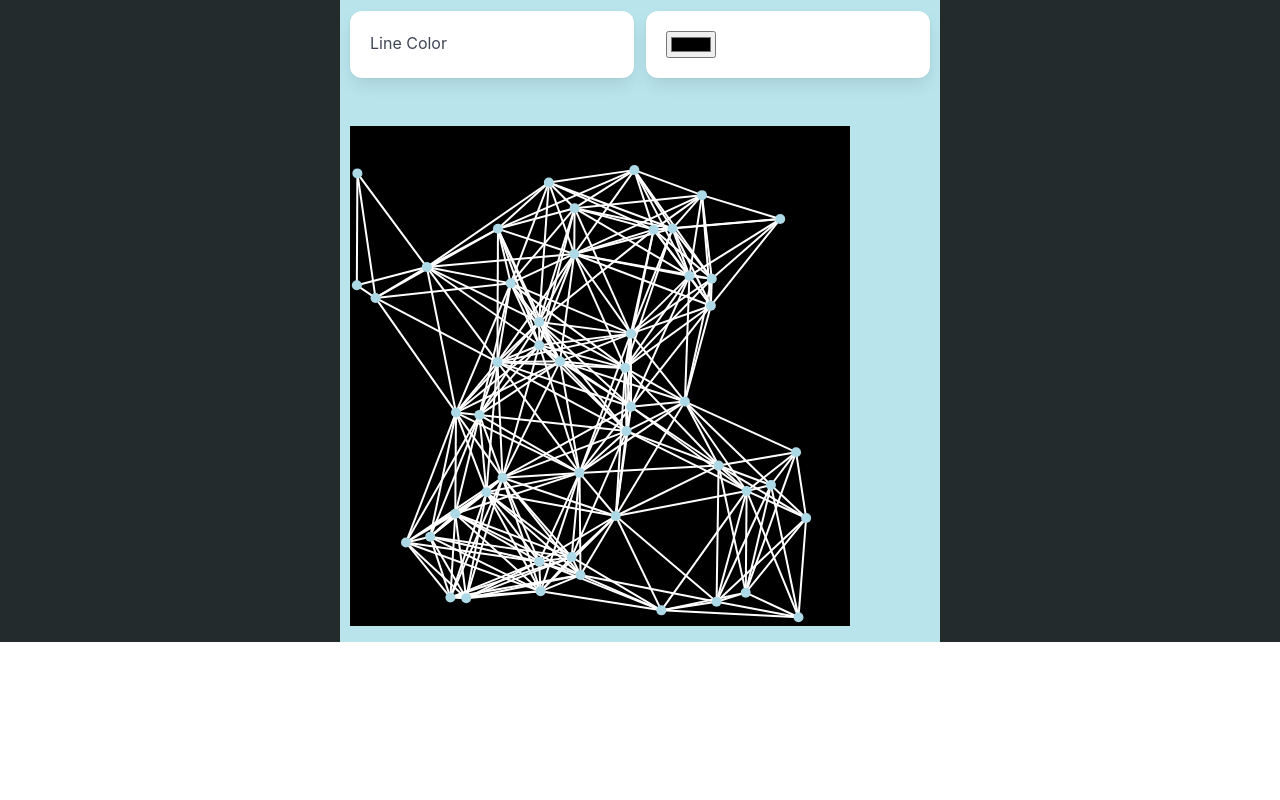
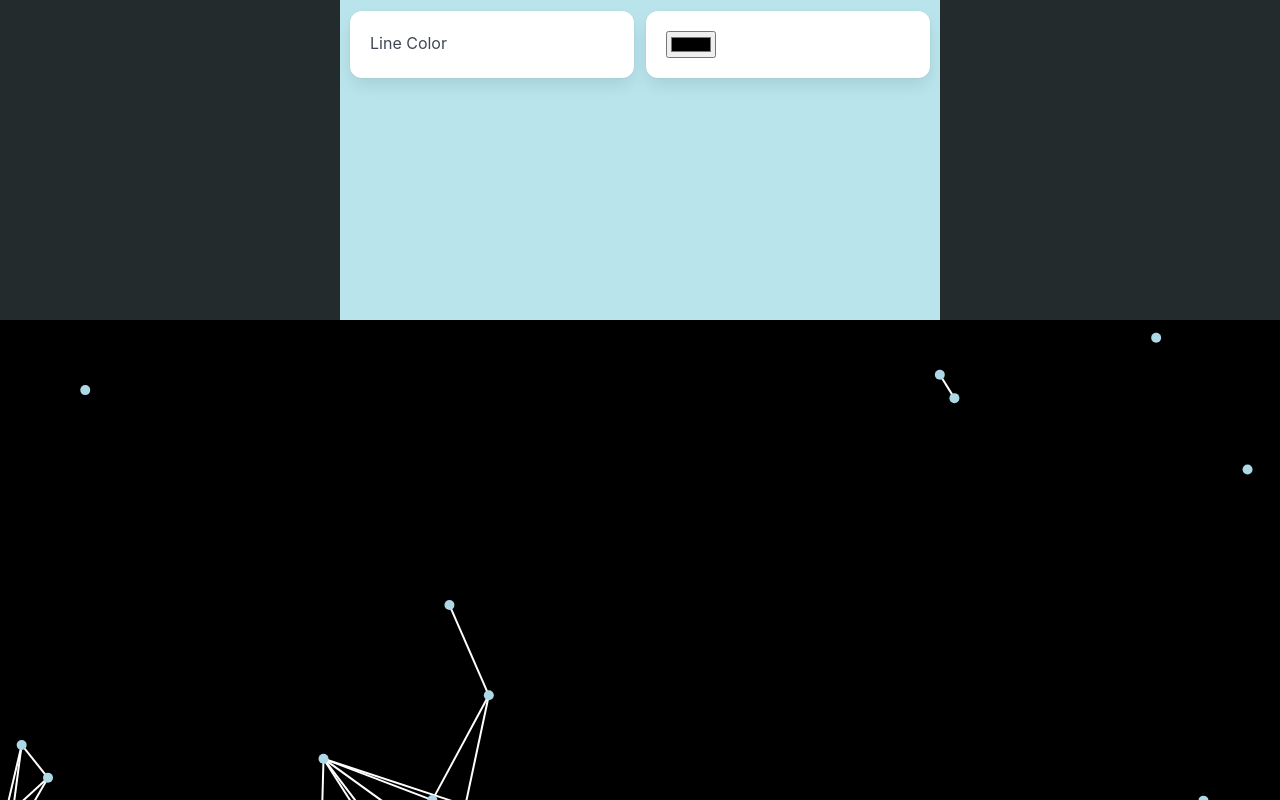
Before and after one commit to contic5/node-graph, a website built with Vite: page index.html in a window 1280 px wide. Shown: the part 480-1280 px from the top of the page. Before the commit the page ends 1122 px from the top, so only its background shows below. Built offline with nearby package versions, Linux system fonts and the light colour scheme.

Commit message:
Updated display to fit screen.

```diff
--- a/src/main.ts
+++ b/src/main.ts
@@ -99,6 +99,9 @@ Node.line_color="white";
 let nodes:Node[]=[];
 
 let c=document.getElementById("my_canvas") as HTMLCanvasElement;
+c.width=window.innerWidth;
+c.height=window.innerHeight;
+
 let ctx=c.getContext("2d") as CanvasRenderingContext2D;
 
 setup();
```
Also changed, not shown: index.html (+1 -2 lines).
